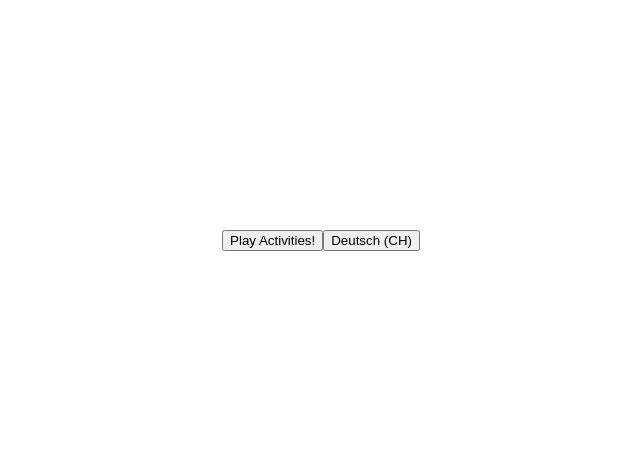
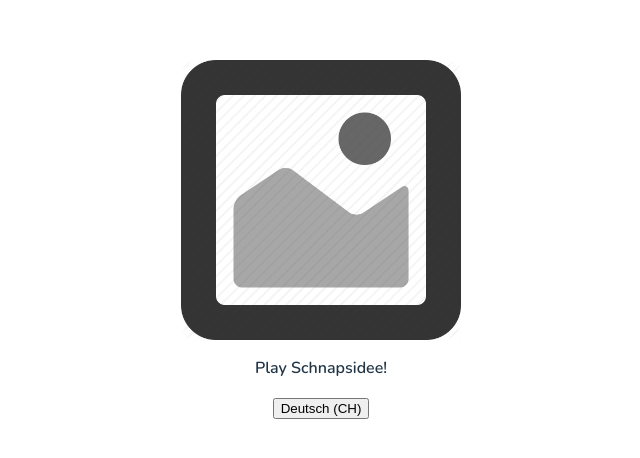
Before and after one commit to hagmannStephan/prosecco-party-vue, a Vue app: page / in a window 1280 px wide. Shown: the part 160-618 px from the top of the page, without its empty margins (319-959 px from the left). Built offline with nearby package versions, Linux system fonts and the light colour scheme.

Commit message:
chore: added game selector component

```diff
--- /dev/null
+++ b/src/components/GameSelector.vue
@@ -0,0 +1,25 @@
+<script setup lang="ts">
+const props = defineProps<{
+    imagePath: string
+    gamePath: string
+    gameName: string
+    i18nKey: string
+}>()
+</script>
+<template>
+    <img
+        :src="props.imagePath"
+        :alt="props.gameName"
+        @click="$router.push(props.gamePath)"
+        class="game-selector">
+    <p class="game-name">{{ $t(props.i18nKey) }}</p>
+</template>
+<style lang="scss" scoped>
+.game-selector {
+    width: 100%;
+    max-width: 280px;
+    height: auto;
+    cursor: pointer;
+    display: block;
+}
+</style>
--- a/src/locales/de/Home.ts
+++ b/src/locales/de/Home.ts
@@ -1,3 +1,3 @@
 export default {
-    'activities-redirect': "Activities spielen!"
+    'schnapsidee-redirect': "Schnapsidee spielen!"
 }
--- a/src/locales/en/Home.ts
+++ b/src/locales/en/Home.ts
@@ -1,3 +1,3 @@
 export default {
-    'activities-redirect': "Play Activities!"
+    'schnapsidee-redirect': "Play Schnapsidee!"
 }
--- a/src/views/Home.vue
+++ b/src/views/Home.vue
@@ -1,16 +1,13 @@
 <script setup lang="ts">
-import { usePushRouter } from '@/helpers/routerHelper'
-import { useI18n } from 'vue-i18n';
 import LanguageSwitcher from '@/components/LanguageSwitcher.vue';
-
-const { t } = useI18n();
-
-const pushRouter = usePushRouter();
+import GameSelector from '@/components/GameSelector.vue';
 </script>
 
 <template>
-  <button @click="pushRouter('/schnapsidee/game-config')">
-    {{  t('home.activities-redirect') }}
-  </button>
+  <GameSelector
+    imagePath="images/schnapsidee-placeholder.png"
+    gamePath="/schnapsidee/game-config"
+    gameName="Schnapsidee"
+    i18nKey="home.schnapsidee-redirect" />
   <LanguageSwitcher />
 </template>
```
Also changed, not shown: public/images/schnapsidee-placeholder.png (added).
